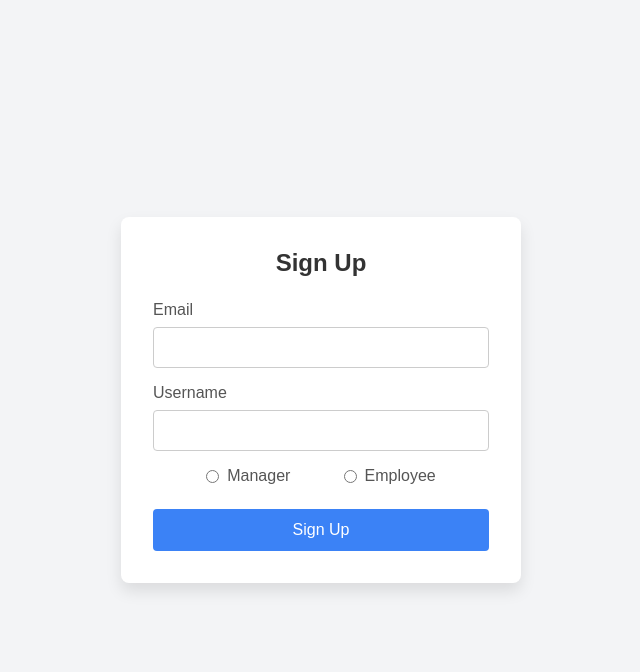
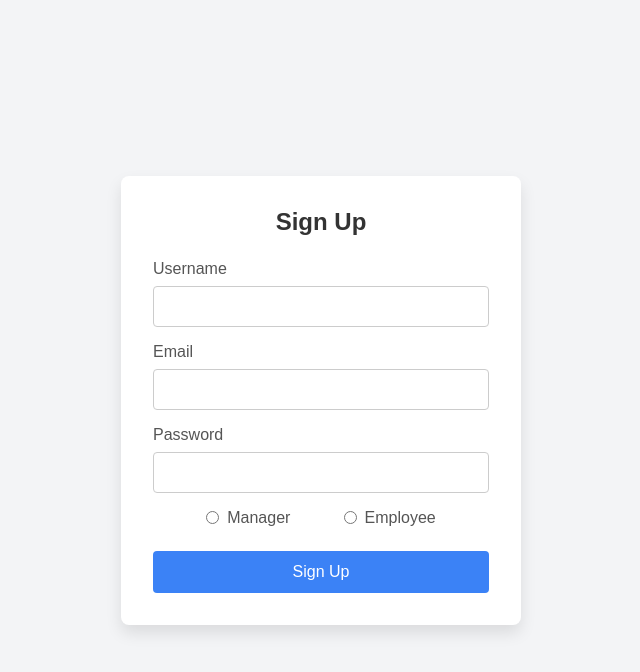
Before and after one commit to rinto11804/personal-information-system, a Flask app: page /register in a window 1280 px wide. Shown: the top 672 px of the page, without its empty margins (319-959 px from the left). Run offline with Flask 3, Linux system fonts and the light colour scheme.

Commit message:
added field in register page

```diff
--- a/templates/signup.html
+++ b/templates/signup.html
@@ -8,12 +8,16 @@
   <form class="signup-form" method="POST" action="{{ url_for('signup') }}">
     <h2>Sign Up</h2>
     <div class="input-group">
+      <label for="username">Username</label>
+      <input type="text" id="username" name="username" required>
+    </div>
+    <div class="input-group">
       <label for="email">Email</label>
       <input type="email" id="email" name="email" required>
     </div>
     <div class="input-group">
-      <label for="username">Username</label>
-      <input type="text" id="username" name="username" required>
+      <label for="password">Password</label>
+      <input type="password" id="password" name="password" required>
     </div>
     <div class="role-selection">
       <label>
```
